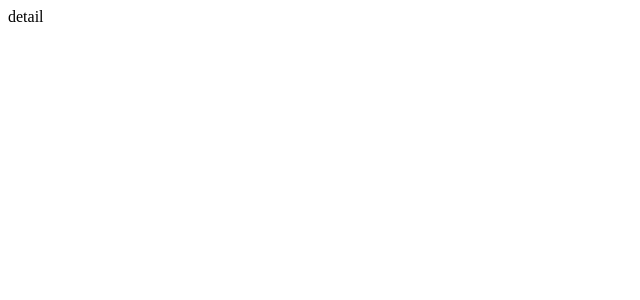
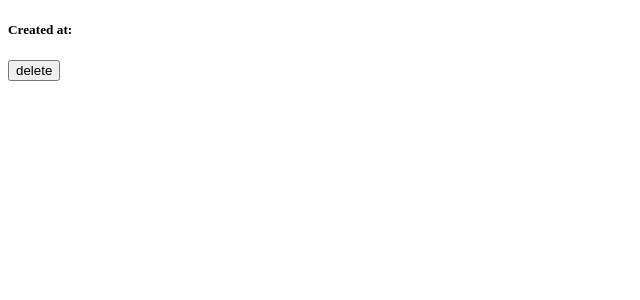
Before and after one commit to TaekyungAn/nc_vanilla-redux, a React (Create React App) app: page /1 in a window 1280 px wide. Shown: the top 300 px of the page, without its empty margins (0-640 px from the left). Built offline with nearby package versions, Linux system fonts and the light colour scheme.

Commit message:
3.5 Detail Screen

```diff
--- a/src/components/ToDo.js
+++ b/src/components/ToDo.js
@@ -1,6 +1,8 @@
 import React from "react";
 import { useDispatch } from "react-redux";
 import { deleteToDo } from "../store";
+import { Link } from "react-router-dom";
+import Detail from "../routes/Detail";
 
 function ToDo({ text, id }) {
   const dispatch = useDispatch();
@@ -11,7 +13,7 @@ function ToDo({ text, id }) {
 
   return (
     <li id={id}>
-      {text}
+      <Link to={`/${id}`}>{text}</Link>
       <button onClick={onClick}>DEL</button>
     </li>
   );
--- a/src/routes/Detail.js
+++ b/src/routes/Detail.js
@@ -1,6 +1,25 @@
 import React from "react";
+import { useDispatch, useSelector } from "react-redux";
+import { useNavigate, useParams } from "react-router-dom";
+import { deleteToDo } from "../store";
 
 function Detail() {
-  return <div>detail</div>;
+  const id = useParams().id;
+  const toDos = useSelector((state) => state);
+  const toDo = toDos.find((todo) => todo.id === parseInt(id));
+  const dispatch = useDispatch();
+  const navigate = useNavigate();
+
+  const handleDel = () => {
+    dispatch(deleteToDo(id));
+    navigate(-1);
+  };
+  return (
+    <>
+      <h1>{toDo?.text}</h1>
+      <h5>Created at: {toDo?.id}</h5>
+      <button onClick={handleDel}>delete</button>
+    </>
+  );
 }
 export default Detail;
--- a/src/routes/Home.js
+++ b/src/routes/Home.js
@@ -4,7 +4,7 @@ import { addToDo } from "../store";
 import ToDo from "../components/ToDo";
 function Home(props) {
   // **React Hook사용**
-  // useSelector를 통해 store의 state를 바로 가져옴 (getState기능)
+  // useSelector를 통해 store의 state를 바로 가져옴 (mapStateToProps 대체: getState기능)
   const toDos = useSelector((state) => state);
   // useDispatch는 mapDispatchToProps 대체: Redux store에서 dispatch 함수에 대한 참조를 반환
   const dispatch = useDispatch();
```
